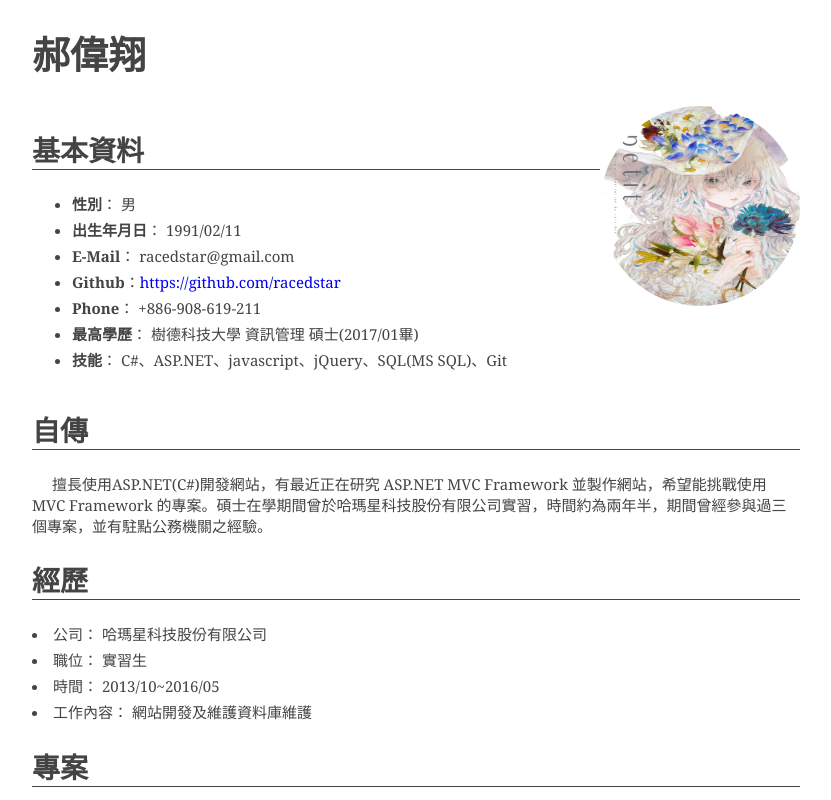
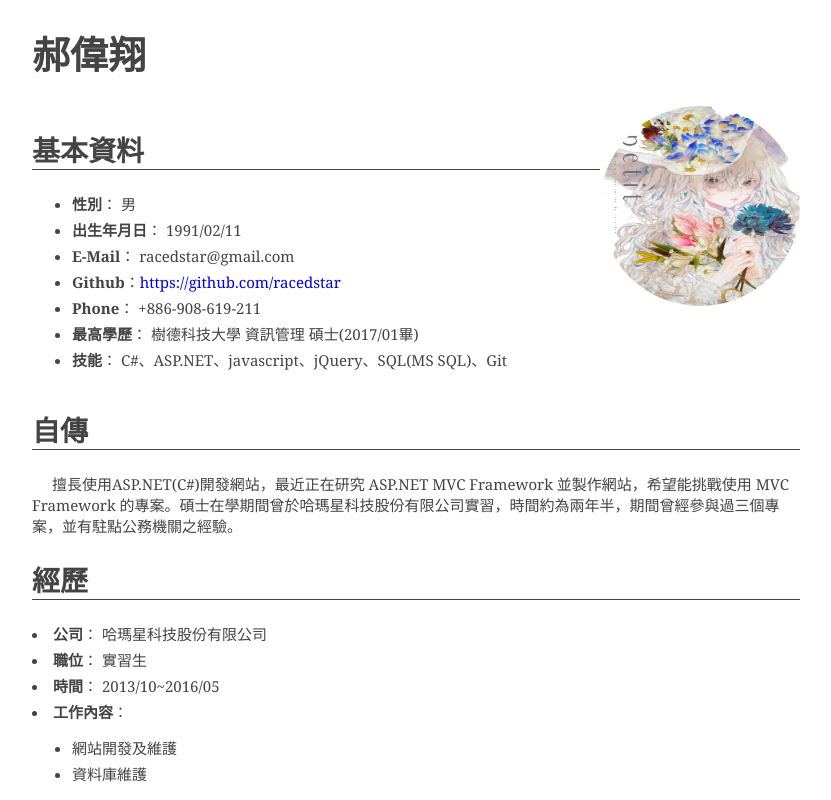
Before and after one commit to racedstar/Resume, a React (Create React App) app: page / in a window 1280 px wide. Shown: the top 800 px of the page, without its empty margins (224-1055 px from the left). Built offline with nearby package versions, Linux system fonts and the light colour scheme.

Commit message:
update Content

```diff
--- a/src/Exp.js
+++ b/src/Exp.js
@@ -3,10 +3,10 @@ import React, { Component } from 'react';
 class Exp extends Component {
     render() {
         const{Title, Val} = this.props;
-        if(Title === "Description"){
+        if(Title === "工作內容"){
             return(
                 <div>
-                    <li>{Title}： </li>
+                    <li><strong>{Title}</strong>： </li>
                     <ul>
                         {
                             Val.map((value) => (
@@ -19,7 +19,7 @@ class Exp extends Component {
         }
         return (
             <div>
-                <li>{Title}： {Val}</li>
+                <li><strong>{Title}</strong>： {Val}</li>
             </div>
         );
     }
--- a/src/Resume.json
+++ b/src/Resume.json
@@ -57,7 +57,7 @@
             ]
         }
     ],
-    "Summary":"擅長使用ASP.NET(C#)開發網站，有最近正在研究 ASP.NET MVC Framework 並製作網站，希望能挑戰使用 MVC Framework 的專案。碩士在學期間曾於哈瑪星科技股份有限公司實習，時間約為兩年半，期間曾經參與過三個專案，並有駐點公務機關之經驗。",
+    "Summary":"擅長使用ASP.NET(C#)開發網站，最近正在研究 ASP.NET MVC Framework 並製作網站，希望能挑戰使用 MVC Framework 的專案。碩士在學期間曾於哈瑪星科技股份有限公司實習，時間約為兩年半，期間曾經參與過三個專案，並有駐點公務機關之經驗。",
     "Skill":[
         {
             "Title":"Language",
```
